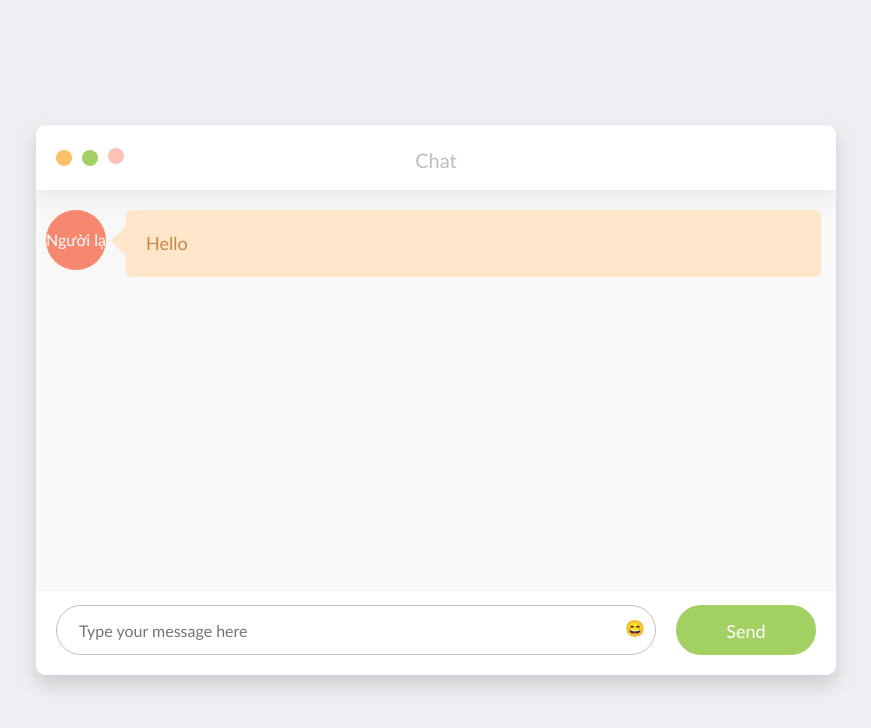
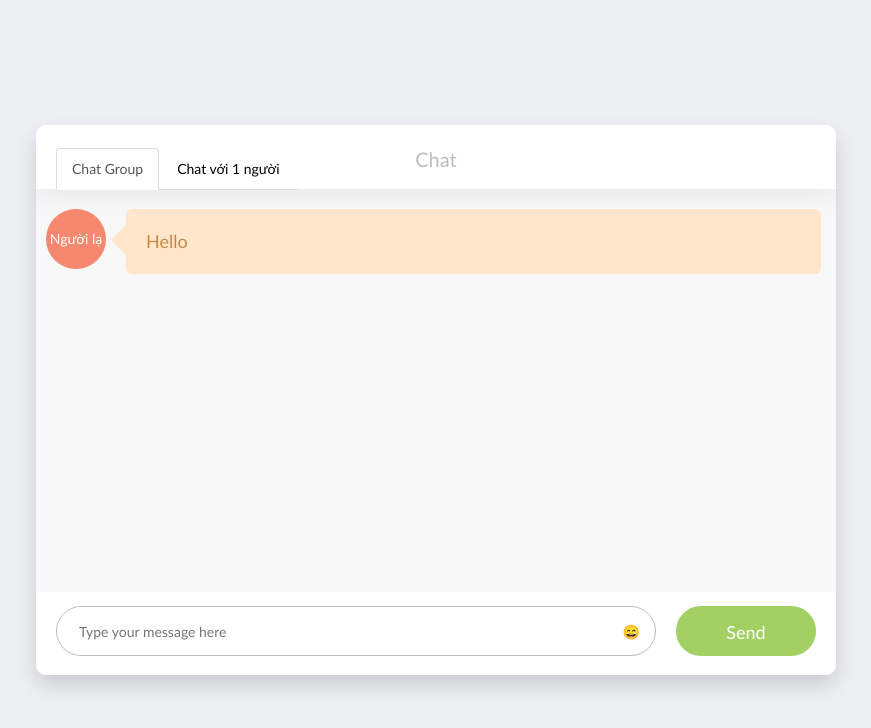
Before and after one commit to trongitnlu/chat-client, a React (Create React App) app: page / in a window 1280 px wide. Shown: the top 728 px of the page, without its empty margins (204-1075 px from the left). Built offline with nearby package versions, Linux system fonts and the light colour scheme; no server answers.

Commit message:
Fix Emoji when add tab-pane

```diff
--- a/public/assets/css/style.css
+++ b/public/assets/css/style.css
@@ -21,7 +21,7 @@
 .emoji-button {
   cursor: pointer;
   margin: 5px;
-  margin: auto;
+  /* margin: auto; */
   padding: 10px;
 }
 
@@ -49,6 +49,11 @@
   position: absolute;
   width: 218px;
 }
+.emoji-picker>li>a {
+  position: relative;
+  display: block;
+  padding: 0
+}
 
 .emoji-picker a {
   cursor: pointer;
--- a/public/index.html
+++ b/public/index.html
@@ -6,14 +6,17 @@
         <title>Chat Sinh Vien</title>
         <meta name="description" content="">
         <meta name="viewport" content="width=device-width">
+
+        <link rel="stylesheet" href="https://maxcdn.bootstrapcdn.com/bootstrap/3.3.7/css/bootstrap.min.css">
+        <script src="https://ajax.googleapis.com/ajax/libs/jquery/3.3.1/jquery.min.js"></script>
+        <script src="https://maxcdn.bootstrapcdn.com/bootstrap/3.3.7/js/bootstrap.min.js"></script>
+        <script src="%PUBLIC_URL%/assets/js/jquery.emojiarea.js"></script>
+        <script src="%PUBLIC_URL%/assets/js/main.js"></script>
         <link rel="stylesheet" href="%PUBLIC_URL%/assets/css/reset.css">
         <link rel="stylesheet" href="%PUBLIC_URL%/assets/css/style.css">
-        <link rel="stylesheet" href="https://stackpath.bootstrapcdn.com/bootstrap/4.1.3/css/bootstrap.min.css" integrity="sha384-MCw98/SFnGE8fJT3GXwEOngsV7Zt27NXFoaoApmYm81iuXoPkFOJwJ8ERdknLPMO" crossorigin="anonymous">
-        <script src="https://code.jquery.com/jquery-1.11.3.min.js"></script>
-        <script src="%PUBLIC_URL%/assets/js/jquery.emojiarea.js"></script>
-        <script src="%PUBLIC_URL%/assets/js/main.js"></script>
     </head>
     <body>
+
       <div id="root"></div>
           <!-- <div class="example">
             <h2>Unicode</h2>
--- a/src/App.js
+++ b/src/App.js
@@ -15,13 +15,16 @@ class App extends Component {
         { id: 1, userId: 0, message: 'Hello', time: "" },
       ],
       user: null,
+      isConnected: false
     }
     this.socket = null;
   }
   //Connetct với server nodejs, thông qua socket.io
   componentWillMount() {
-    this.socket = io('http://localhost:6969/');
+    this.socket = io('http://localhost:6969/');  //https://trong-chat-server.herokuapp.com/
     this.socket.on('id', res => this.setState({ user: res })) // lắng nghe event có tên 'id'
+    // this.socket.on('connect', res=> { res.isConnected ? this.setState({isConnected: true}) : this.setState({isConnected: false})})
+    this.connectOnetoOne()
     this.socket.on('newMessage', (response) => { this.newMessage(response) }); //lắng nghe event 'newMessage' và gọi hàm newMessage khi có event
   }
   //Khi có tin nhắn mới, sẽ push tin nhắn vào state mesgages, và nó sẽ được render ra màn hình
@@ -56,21 +59,44 @@ class App extends Component {
     }
   }
 
+  connectOnetoOne(){
+    let {isConnected, user} = this.state
+    let socket = this.socket
+    if(!isConnected){
+      console.log(isConnected)
+      socket.emit("connect", {data: user})
+    }else{
+      console.log("Chua connect!")
+    }
+  }
   render() {
     return (
       <div className="App">
-        <div class="chat_window">
-          <div class="top_menu">
-            <div class="buttons">
-              <div class="button close"></div>
+        <div className="chat_window">
+          <div className="top_menu">
+            <div className="buttons">
+              {/* <div class="button close"></div>
               <div class="button minimize"></div>
-              <div class="button maximize"></div>
+              <div class="button maximize"></div> */}
+              <ul className="nav nav-tabs">
+                <li className="active"><a data-toggle="tab" href="#home">Chat Group</a></li>
+                <li><a data-toggle="tab" href="#menu1">Chat với 1 người</a></li>
+              </ul>
+
+
             </div>
-            <div class="title">Chat</div>
+            <div className="title">Chat</div>
           </div>
-          <MessageList className="messages" user={this.state.user} messages={this.state.messages} />
+          <div className="tab-content">
+            <div id="home" className="tab-pane fade in active">
+              <MessageList className="messages" user={this.state.user} messages={this.state.messages} />
+            </div>
+            <div id="menu1" className="tab-pane fade">
+              <MessageList className="messages" user={this.state.user} messages={this.state.messages} />
+            </div>
+          </div>
           <div></div>
-          <Input sendMessage={this.sendnewMessage.bind(this)}/>
+          <Input sendMessage={this.sendnewMessage.bind(this)} />
         </div>
       </div>
     );
```
Also changed, not shown: public/assets/js/jquery.emojiarea.js.
